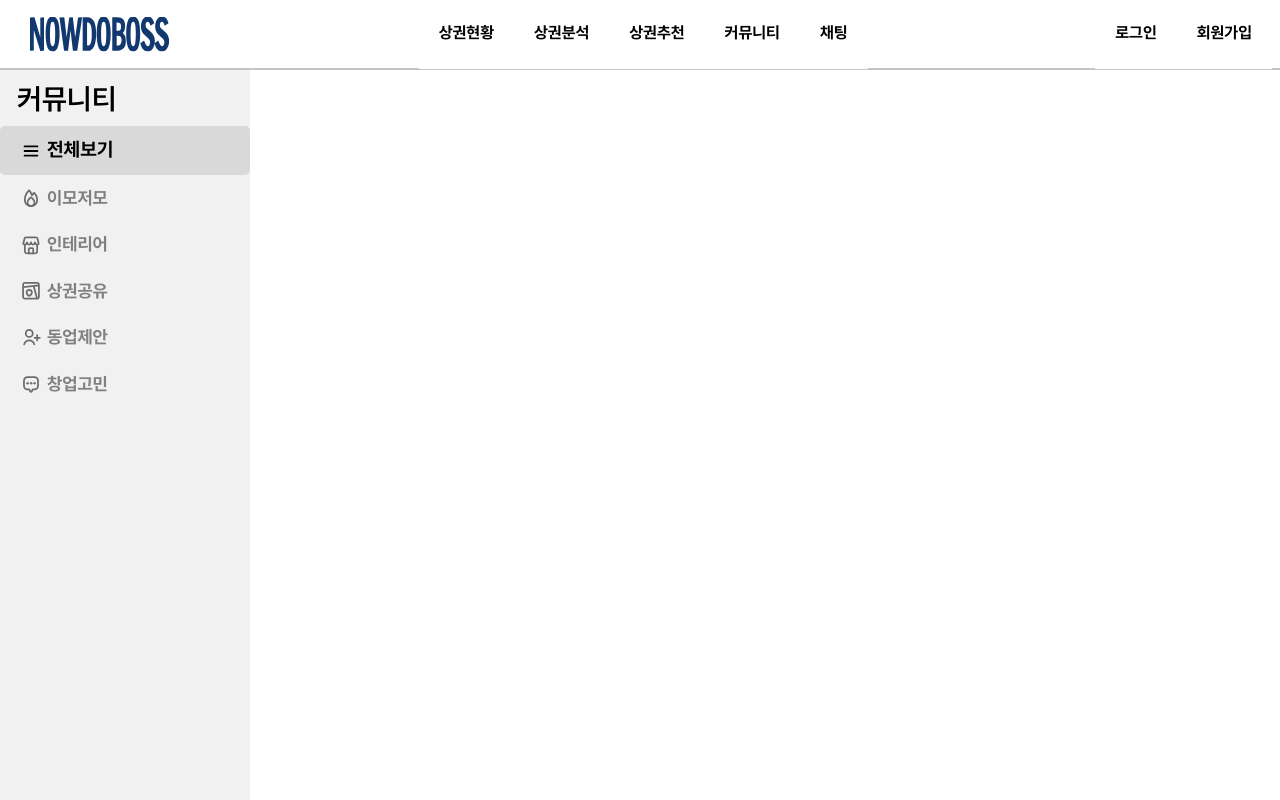
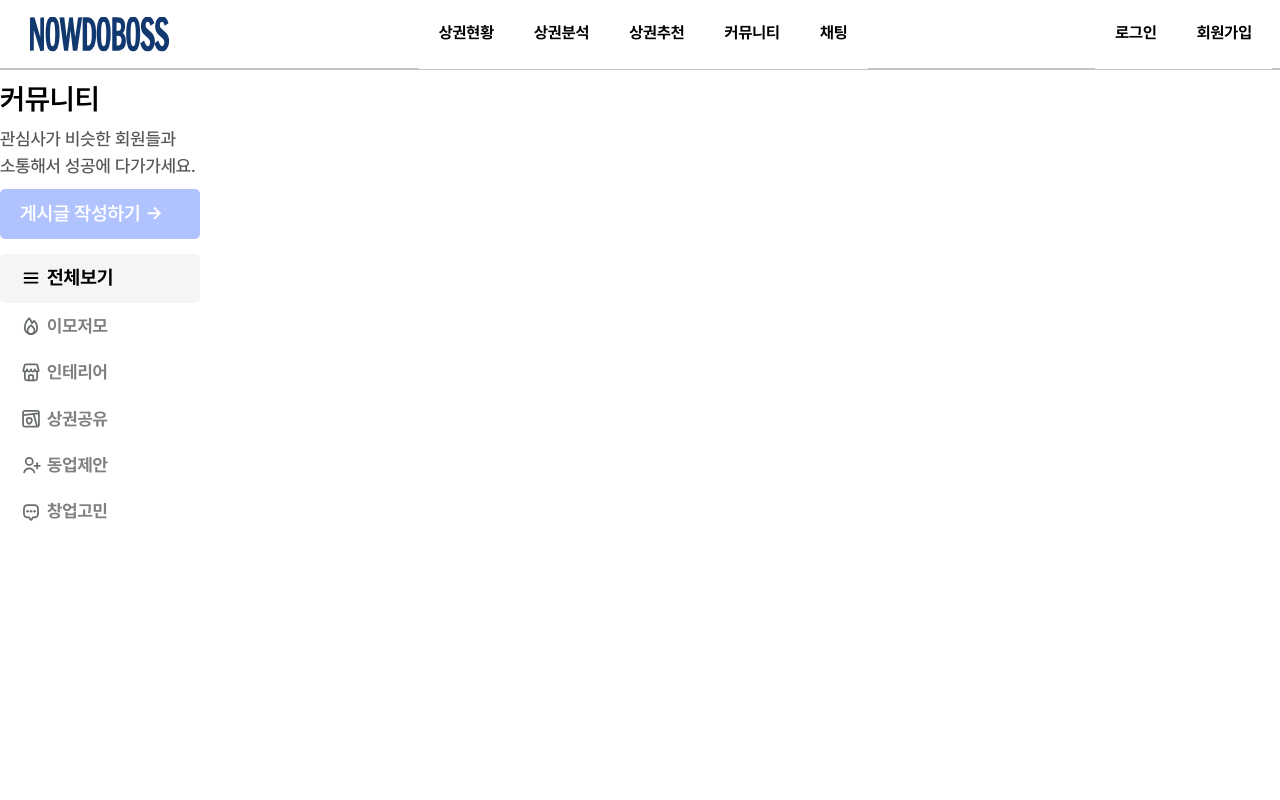
Before and after one commit to shindonggeun/NowDoBoss, a React (Vite) app in the folder FrontEnd/: page /community in a window 1280 px wide. Built offline with nearby package versions, Linux system fonts and the light colour scheme.

Commit message:
[FE] feat: 커뮤니티 네비바 스타일 수정
Former-commit-id: 0255270e05b33c8297b8e72fe9869163e35eaf23

```diff
--- a/FrontEnd/src/components/community/list/NavBar.tsx
+++ b/FrontEnd/src/components/community/list/NavBar.tsx
@@ -1,63 +1,44 @@
 import * as n from '@src/components/styles/community/NavbarStyle'
-import { useEffect, useState } from 'react'
+import { useState } from 'react'
 import useCommunityStore, { Category } from '@src/stores/communityStore'
-import chatIcon from '@src/assets/chat_button.svg'
 import { useNavigate } from 'react-router-dom'
-import { useQuery } from '@tanstack/react-query'
-import { fetchMyRooms } from '@src/api/chattingApi'
 
 export type NavBarPropsType = {
   setCategory: (category: Category) => void
-  category: Category
 }
 const NavBar = (props: NavBarPropsType) => {
-  const { setCategory, category } = props
+  const { setCategory } = props
   const navigate = useNavigate()
-  // const location = useLocation()
-  //
-  // 채팅페이지인지 확인
-  // const [isChatPage, setIsChatPage] = useState(false)
-  //
-  // useEffect(() => {
-  //   setIsChatPage(String.prototype.startsWith('/community/chatting'))
-  // }, [location.pathname])
 
   // store에 저장해둔 카테고리 받아오기
-  const { categories, selectedCategory } = useCommunityStore(state => ({
-    categories: state.categories,
-    selectedCategory: state.selectedCategory,
-  }))
-
-  const [userId, setUserId] = useState(0)
-  useEffect(() => {
-    const userInfo = window.localStorage.getItem('memberInfo')
-    if (userInfo) {
-      const user = JSON.parse(userInfo)
-      setUserId(user.id)
-    }
-  }, [])
+  const { categories, selectedCategory, setModifyCommunityId } =
+    useCommunityStore(state => ({
+      categories: state.categories,
+      selectedCategory: state.selectedCategory,
+      setModifyCommunityId: state.setModifyCommunityId,
+    }))
 
   // 선택한 문자열 filter 해서 style prop 하기 위한 값
   const [isChoice, setIsChoice] = useState<string>(
     selectedCategory.name ? selectedCategory.name : '전체보기',
   )
 
-  const { data, isLoading, refetch } = useQuery({
-    queryKey: ['fetchMyRooms'],
-    queryFn: () => fetchMyRooms(),
-    enabled: !!userId,
-  })
-
-  useEffect(() => {
-    if (userId) {
-      refetch()
-    }
-  }, [refetch, userId, category])
-
   return (
     <n.Container>
       <n.Community>
         <n.Title>커뮤니티</n.Title>
+        <n.Sub>
+          관심사가 비슷한 회원들과 <br />
+          소통해서 성공에 다가가세요.
+        </n.Sub>
+        <n.CreateButton
+          onClick={() => {
+            setModifyCommunityId(Number(0))
+            navigate('/community/register')
+          }}
+        >
+          {/* <b>성공하고싶나요?</b> */}게시글 작성하기 →
+        </n.CreateButton>
         {categories.map(navCategory => (
           <n.Category
             key={navCategory.name}
@@ -80,36 +61,6 @@ const NavBar = (props: NavBarPropsType) => {
           </n.Category>
         ))}
       </n.Community>
-      {data && !isLoading && (
-        <n.Div>
-          <n.Chatting>
-            <n.Title>채팅</n.Title>
-            {data.dataBody.map((chatCard: { id: number; name: string }) => (
-              <n.Category
-                key={chatCard.id}
-                $isChoice={isChoice === chatCard.name}
-                onClick={() => {
-                  setIsChoice(chatCard.name)
-                  setCategory({
-                    name: chatCard.name,
-                    value: '',
-                    iconActive: '',
-                    iconInactive: '',
-                  })
-                  navigate(`/community/chatting/${chatCard.id}`)
-                }}
-              >
-                <n.ProfileImg />
-                <n.Text>{chatCard.name}</n.Text>
-              </n.Category>
-            ))}
-          </n.Chatting>
-          <n.ChatButton
-            src={chatIcon}
-            onClick={() => navigate(`/community/chatting/1`)}
-          />
-        </n.Div>
-      )}
     </n.Container>
   )
 }
--- a/FrontEnd/src/components/styles/community/NavbarStyle.tsx
+++ b/FrontEnd/src/components/styles/community/NavbarStyle.tsx
@@ -5,7 +5,6 @@ interface CategoryType {
 }
 
 export const Container = styled.div`
-  background-color: #f1f1f1;
   //  왼쪽에 띄울 크기
   width: 250px;
   position: absolute;
@@ -44,38 +43,11 @@ export const Community = styled.div`
     margin: 0;
   }
 `
-export const Chatting = styled.div`
-  margin: 0 0 10px 0;
-
-  @media only screen and (max-width: 992px) {
-    display: none;
-  }
-`
-
-export const ChatButton = styled.img`
-  display: none;
-
-  @media only screen and (max-width: 992px) {
-    display: flow;
-    cursor: pointer;
-  }
-  @media only screen and (max-width: 800px) {
-    display: flow;
-    cursor: pointer;
-  }
-  @media only screen and (max-width: 586px) {
-    scale: 0.8;
-  }
-  @media only screen and (max-width: 500px) {
-    scale: 0.6;
-    margin-right: -10px;
-  }
-`
 
 export const Title = styled.div`
   font-size: 1.8rem;
   font-weight: 600;
-  padding: 10px 17px 5px;
+  padding: 10px 0 5px;
 
   @media only screen and (max-width: 992px) {
     padding: 10px 15px;
@@ -87,8 +59,45 @@ export const Title = styled.div`
   }
 `
 
-// 카테고리 및 채팅 목록으로 재사용
+export const Sub = styled.div`
+  padding-bottom: 10px;
+  font-size: 1.1rem;
+  color: #555555;
+  font-weight: 500;
+
+  @media only screen and (max-width: 576px) {
+    padding: 15px 0 10px;
+  }
+`
+export const CreateButton = styled.div`
+  background-color: #b1c3ff;
+  cursor: pointer;
+  width: 160px;
+  height: 50px;
+  padding: 0 20px;
+  display: flex;
+  justify-content: left;
+  align-items: center;
+  font-weight: 600;
+  font-size: 1.2rem;
+  color: #ffffff;
+  border-radius: 5px;
+  margin-bottom: 15px;
+
+  b {
+    font-weight: 500;
+    font-size: 0.9rem;
+    margin: 5px 5px 0 0;
+  }
+
+  &:hover {
+    background-color: #94a9f3;
+  }
+`
+
+// 카테고리 목록으로 재사용
 export const Category = styled.div<CategoryType>`
+  width: 160px;
   font-weight: 700;
   padding: 10px 20px;
   display: flex;
@@ -96,13 +105,15 @@ export const Category = styled.div<CategoryType>`
   align-items: center;
   font-size: ${props => (props.$isChoice ? '1.2rem' : '1.1rem')};
   color: ${props => (props.$isChoice ? 'black' : 'gray')};
-  background-color: ${props => (props.$isChoice ? '#D9D9D9' : 'none')};
+  background-color: ${props => (props.$isChoice ? '#f5f5f5' : 'none')};
   border-radius: ${props => (props.$isChoice ? '5px' : 'none')};
+
   &:hover {
     cursor: pointer;
-    background-color: #d9d9d9;
+    background-color: #f5f5f5;
     border-radius: 5px;
   }
+
   @media only screen and (max-width: 992px) {
     padding: 7px 5px;
     margin: 0 5px;
@@ -140,12 +151,3 @@ export const Text = styled.div`
     display: none;
   }
 `
-
-export const ProfileImg = styled.div`
-  width: 20px;
-  height: 20px;
-  border-radius: 100%;
-  background-color: #888888;
-`
-
-export const Div = styled.div``
```
